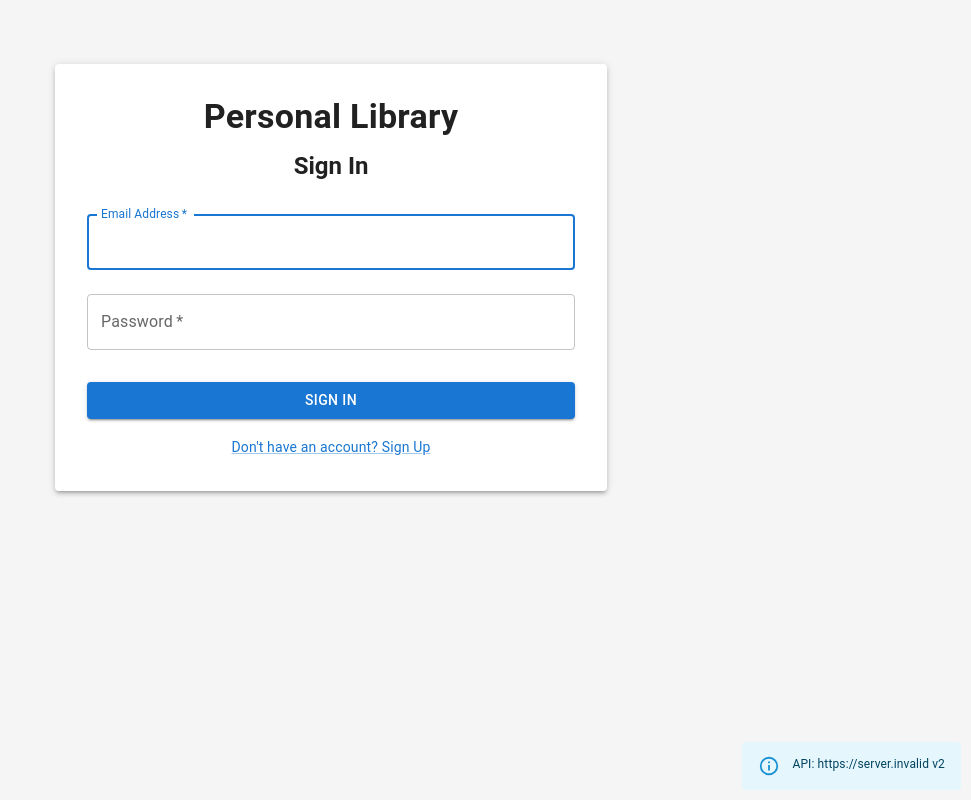
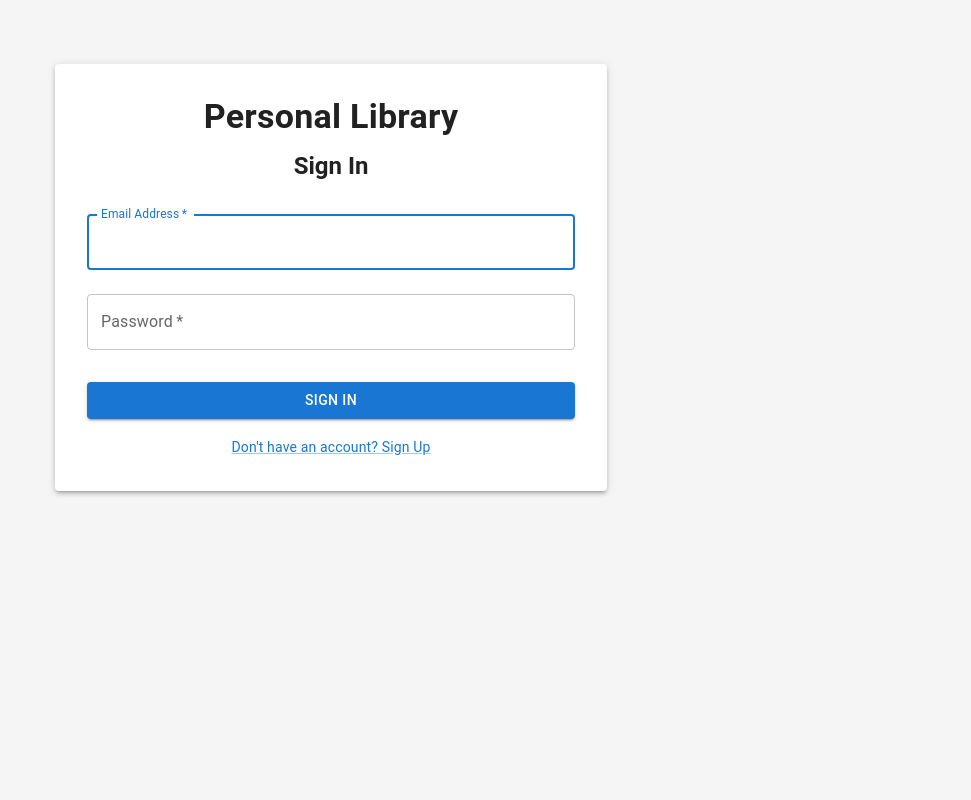
Before and after one commit to techbire/PLT, a React (Create React App) app in the folder frontend/: page /login in a window 1280 px wide. Shown: the whole page, without its empty margins (309-1280 px from the left). Built offline with nearby package versions, Linux system fonts and the light colour scheme; no server answers; the HTML template or start-up script is replaced by a standard one.

Commit message:
Clean up: remove all debug console logs and debug info component

```diff
--- a/frontend/src/App.tsx
+++ b/frontend/src/App.tsx
@@ -3,7 +3,7 @@ import { BrowserRouter as Router, Routes, Route, Navigate } from 'react-router-d
 import { ThemeProvider, createTheme } from '@mui/material/styles';
 import CssBaseline from '@mui/material/CssBaseline';
 import { AuthProvider, useAuth } from './contexts/AuthContext';
-import { Navbar, DebugInfo } from './components';
+import { Navbar } from './components';
 import {
   Login,
   Register,
@@ -158,7 +158,6 @@ function App() {
       <AuthProvider>
         <Router>
           <AppContent />
-          <DebugInfo />
         </Router>
       </AuthProvider>
     </ThemeProvider>
--- a/frontend/src/components/DebugInfo.tsx
+++ /dev/null
@@ -1,14 +0,0 @@
-import React from 'react';
-import { Box, Alert } from '@mui/material';
-
-const DebugInfo: React.FC = () => {
-  return (
-    <Box sx={{ position: 'fixed', bottom: 10, right: 10, zIndex: 9999 }}>
-      <Alert severity="info" sx={{ fontSize: '12px' }}>
-        API: {process.env.REACT_APP_API_URL || 'localhost:5000/api'} v2
-      </Alert>
-    </Box>
-  );
-};
-
-export default DebugInfo;
--- a/frontend/src/components/index.ts
+++ b/frontend/src/components/index.ts
@@ -1,2 +1 @@
 export { default as Navbar } from './Navbar';
-export { default as DebugInfo } from './DebugInfo';
--- a/frontend/src/pages/Friends.tsx
+++ b/frontend/src/pages/Friends.tsx
@@ -58,12 +58,9 @@ const Friends: React.FC = () => {
     try {
       setLoading(true);
       setError('');
-      console.log('Fetching all users...');
       const response = await authService.getAllUsers();
-      console.log('Response:', response);
       setUsers(response.users || []);
     } catch (err: any) {
-      console.error('Error fetching users:', err);
       setError(err.response?.data?.message || 'Failed to fetch users');
     } finally {
       setLoading(false);
@@ -84,12 +81,6 @@ const Friends: React.FC = () => {
 
   const isCurrentUser = (userObj: User) => {
     if (!user) return false;
-    console.log('Checking if current user:', {
-      userObj_id: userObj._id,
-      user_id: user.id,
-      user_full: user,
-      isMatch: userObj._id === user.id
-    });
     // Check both id and _id to handle different formats
     return userObj._id === user.id || userObj._id === (user as any)._id;
   };
--- a/frontend/src/services/api.ts
+++ b/frontend/src/services/api.ts
@@ -1,10 +1,6 @@
 import axios from 'axios';
 
 const API_BASE_URL = process.env.REACT_APP_API_URL || 'http://localhost:5000/api';
-
-console.log('API Base URL:', API_BASE_URL);
-console.log('Environment:', process.env.NODE_ENV);
-console.log('REACT_APP_API_URL:', process.env.REACT_APP_API_URL);
 
 const api = axios.create({
   baseURL: API_BASE_URL,
```
Also changed, not shown: frontend/src/pages/Profile.tsx (+0 -10 lines).
